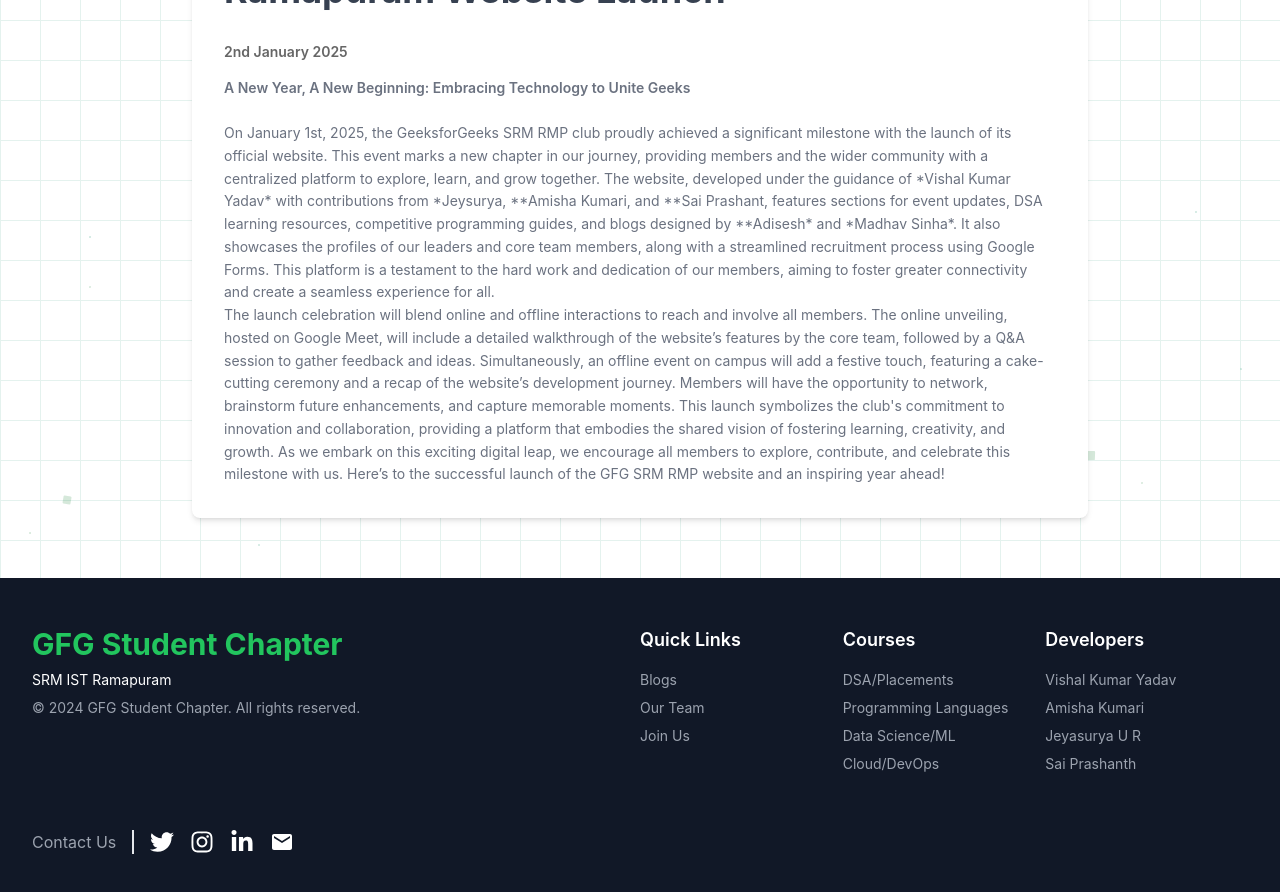
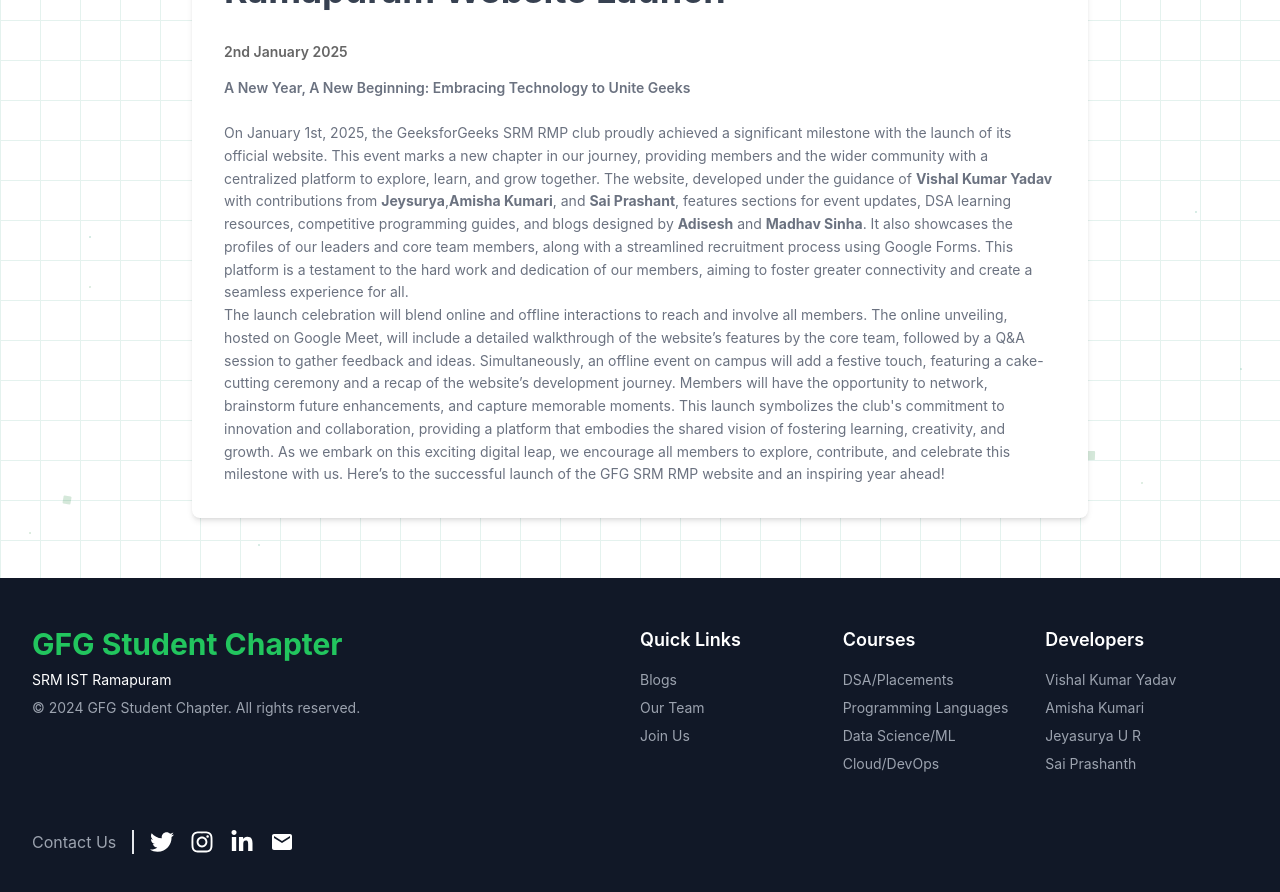
Before and after one commit to GFG-SRMRamapuramIST/GFG-Student-Chapter-SRM-IST-Ramapuram, a React (Vite) app in the folder client/: page /blogs/website-launch in a window 1280 px wide. Shown: the part 820-1712 px from the top of the page. Built offline with nearby package versions, Linux system fonts and the light colour scheme.

Commit message:
Update WebsiteLaunch component to enhance formatting and improve readability of contributor names

```diff
--- a/client/src/Pages/Blogs/WebsiteLaunch.jsx
+++ b/client/src/Pages/Blogs/WebsiteLaunch.jsx
@@ -55,10 +55,10 @@
             website. This event marks a new chapter in our journey, providing
             members and the wider community with a centralized platform to
             explore, learn, and grow together. The website, developed under the
-            guidance of *Vishal Kumar Yadav* with contributions from *Jeysurya,
-            **Amisha Kumari, and **Sai Prashant, features sections for event
+            guidance of <strong>Vishal Kumar Yadav</strong> with contributions from <strong>Jeysurya</strong>,
+            <strong>Amisha Kumari</strong>, and <strong>Sai Prashant</strong>, features sections for event
             updates, DSA learning resources, competitive programming guides, and
-            blogs designed by **Adisesh* and *Madhav Sinha*. It also showcases
+            blogs designed by <strong>Adisesh</strong> and <strong>Madhav Sinha</strong>. It also showcases
             the profiles of our leaders and core team members, along with a
             streamlined recruitment process using Google Forms. This platform is
             a testament to the hard work and dedication of our members, aiming
```
